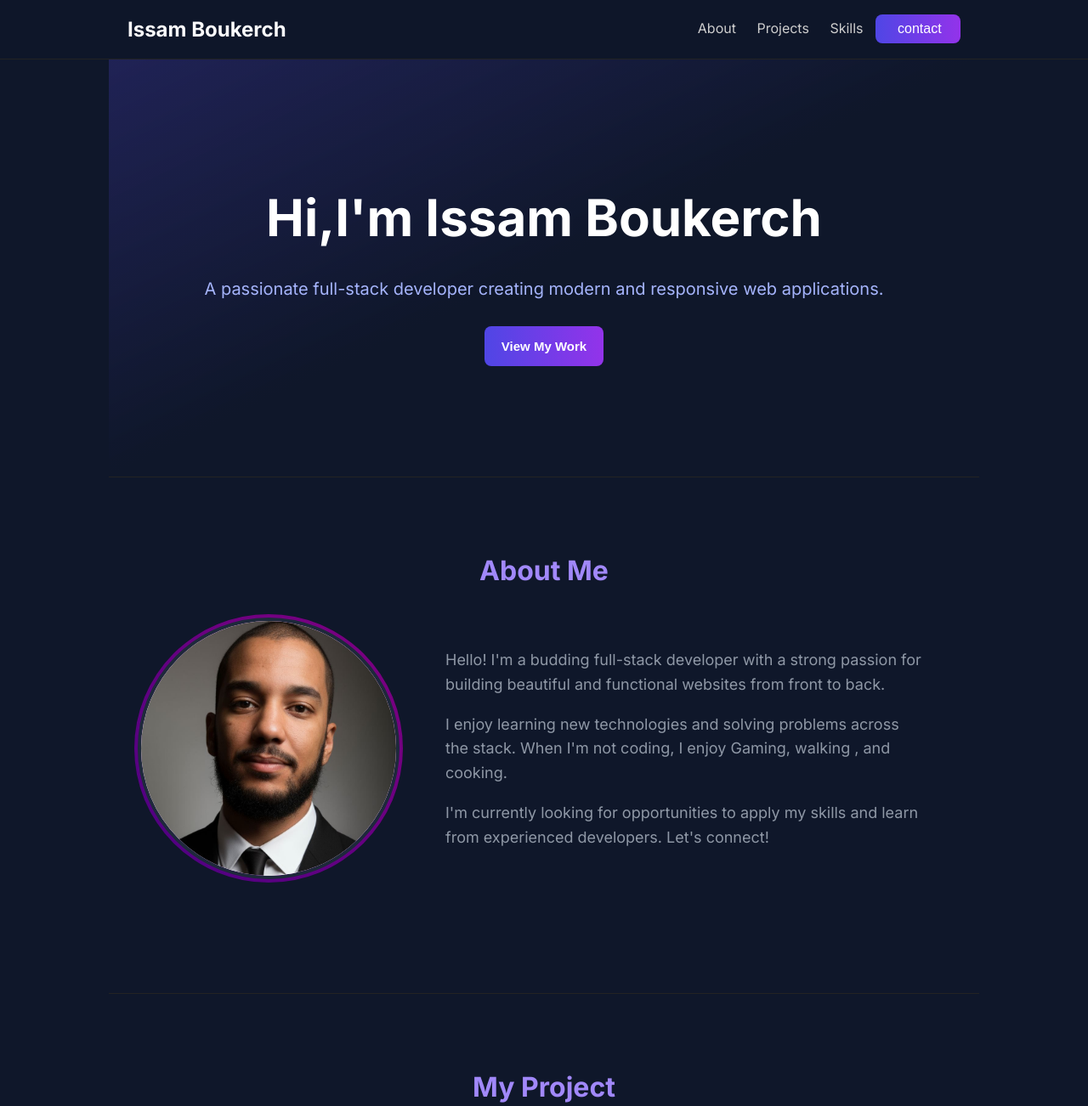
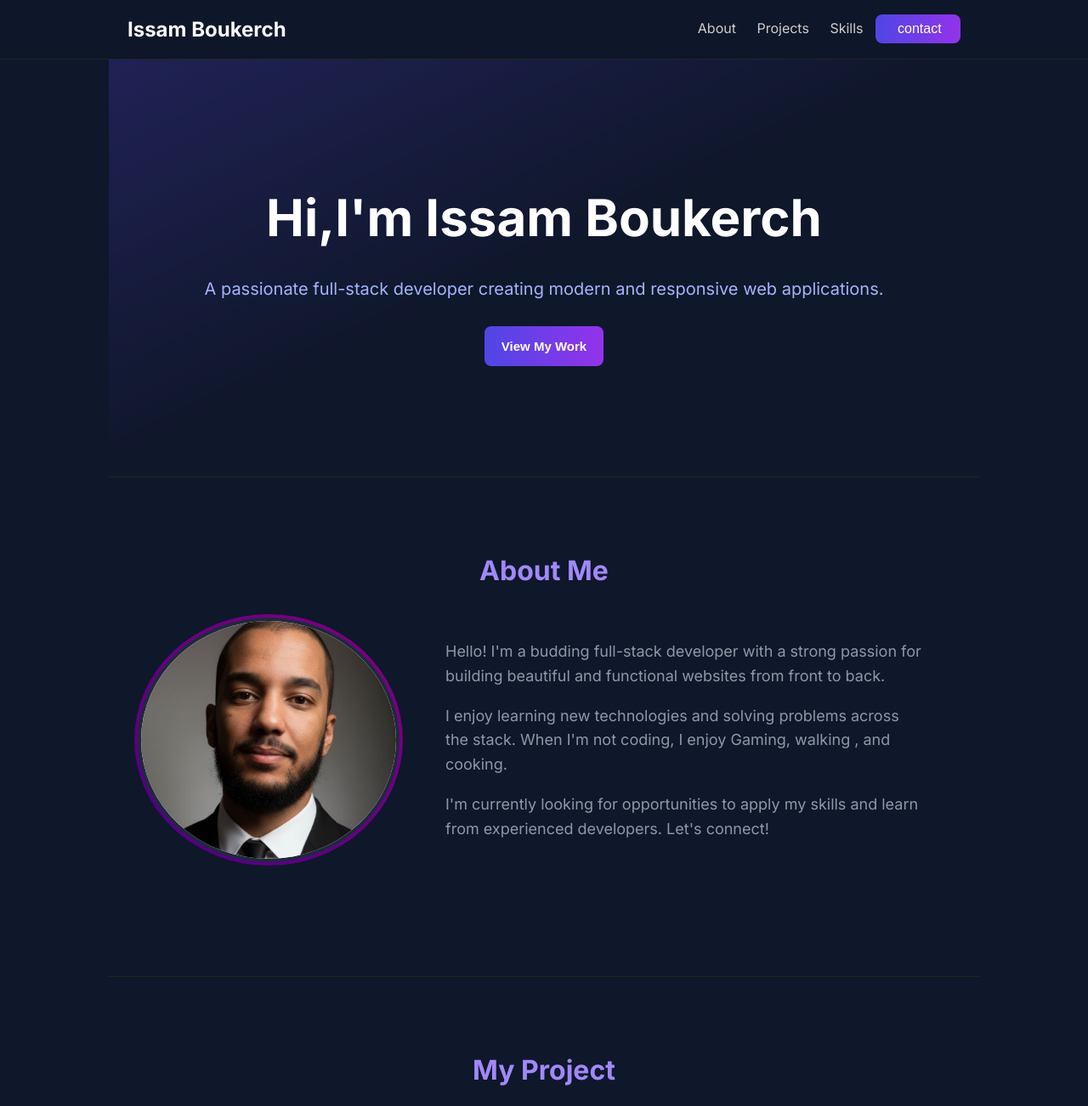
Before and after one commit to issamboukerch/issamboukerch.github.io, a plain HTML site: page index.html in a window 1280 px wide. Shown: the top 1302 px of the page at 85% size. Drawn offline with Linux system fonts and the light colour scheme.

Commit message:
Reduce image height from 300px to 280px

```diff
--- a/style.css
+++ b/style.css
@@ -129,7 +129,7 @@ section {
 }
 .imgg {
   width: 300px;
-  height: 300px;
+  height: 280px;
   border-radius: 50%;
   overflow: hidden;
   display: flex;
```
